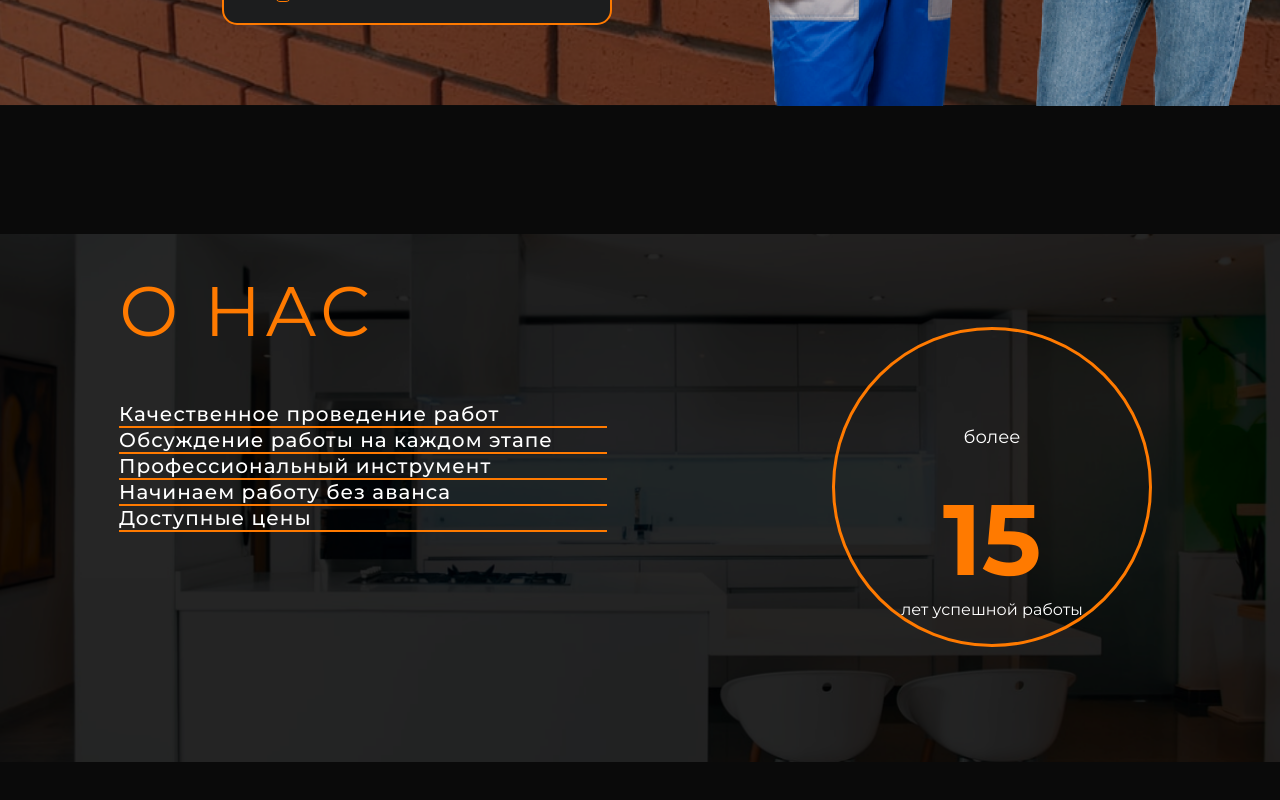
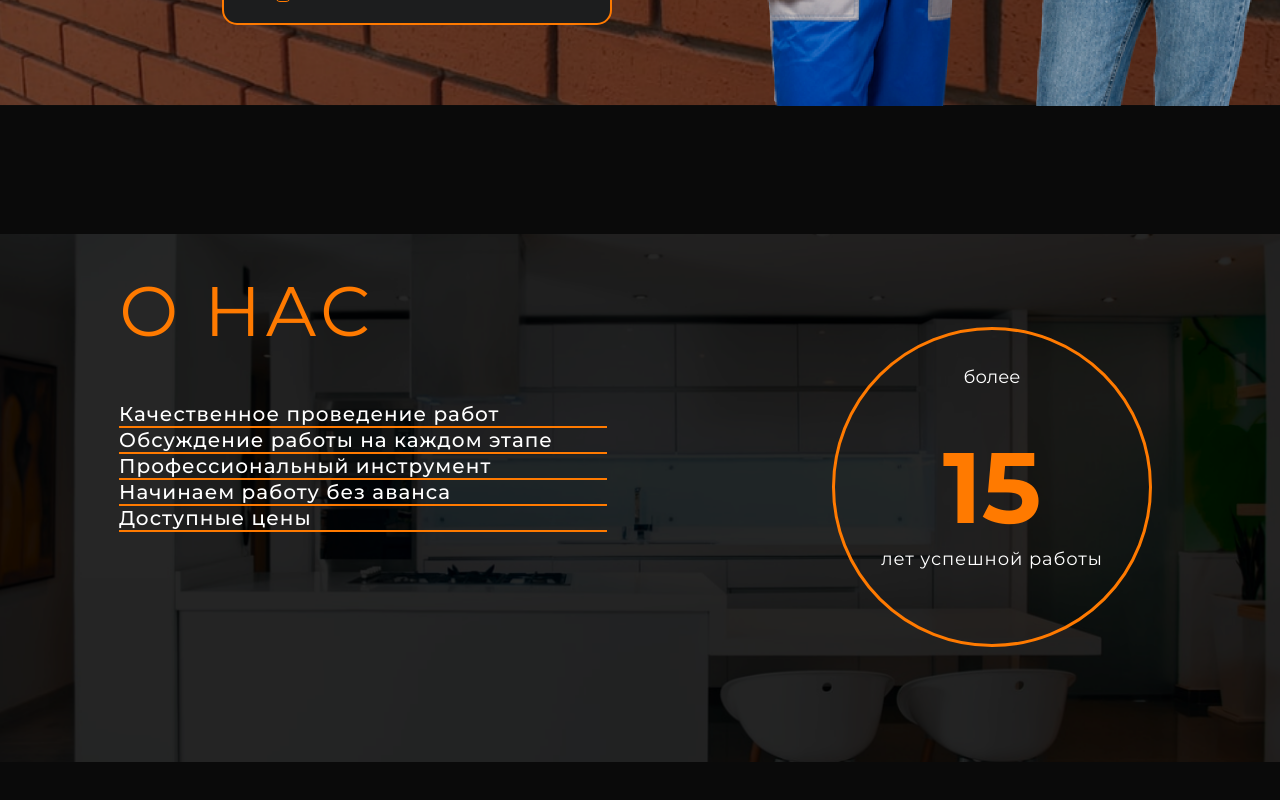
Before and after one commit to 34admal/Portfolio, a React (Create React App) app in the folder homel_build_site/: page / in a window 1280 px wide. Shown: the part 3100-3900 px from the top of the page. Built offline with nearby package versions, Linux system fonts and the light colour scheme.

Commit message:
style: fix border-box typo and adjust margins for about us circle text

```diff
--- a/homel_build_site/src/components/AboutUs/AboutUs.module.css
+++ b/homel_build_site/src/components/AboutUs/AboutUs.module.css
@@ -69,25 +69,37 @@
   border: 3px solid #ff7a00;
   margin-top: 93px;
   margin-left: 225px;
-
   display: flex;
   flex-direction: column;
   align-items: center;
+  box-sizing: border-box;
+}
 
-}
 
 .circleTop {
   font-weight: 400;
   font-size: 18px;
   line-height: 22px;
   color: #ffffff;
-  margin-top: 96px;
+  margin-top: 36px;
 }
 
 .circleNumber {
   font-weight: 700;
   font-size: 100px;
-  line-height: 122px;
+  line-height: normal;
   color: #ff7a00;
-  margin-top: 30px;
+  margin-top: 38px;
+  margin-bottom: 0; /* Убираем этот отступ, он лишний */
 }
+
+.circleBottom {
+  font-weight: 400;
+  font-size: 18px;
+  line-height: 22px;
+  letter-spacing: 0.05em;
+  color: #ffffff;
+  text-align: center;
+  margin-top: 0;
+  margin-bottom: 54px;
+}
```
